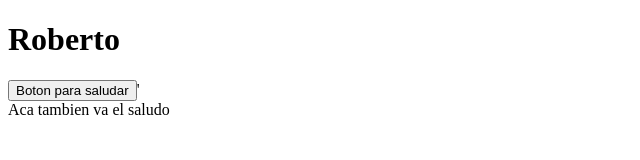
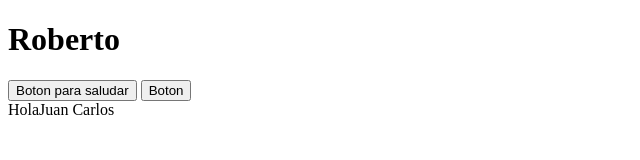
Before and after one commit to LPalermito/Prueba, a plain HTML site: page index.html in a window 1280 px wide. Both pictures are taken after a click on the button "Boton para saludar". Shown: the whole page, without its empty margins (0-640 px from the left). Drawn offline with Linux system fonts and the light colour scheme.

Commit message:
segunda version

```diff
--- a/funciones.js
+++ b/funciones.js
@@ -1,15 +1,22 @@
+
 
 
 function despedir(){
-    console.log("chauu");
+    console.log("chauu")
 
 }
 
 
 
-function saludar(nombre, apellido)   {
-    console.log ("Hola " + nombre + " " + apellido ".");
+function saludar(nombre, apellido) {
+    console.log ("Hola " + nombre + " " + apellido + ".");
     var divSaludar = document.getElementById("ElPrimerDiv");
     divSaludar.innerText = "Hola" + nombre + " " + apellido;
-    alert("Hola " + nombre + " " + apellido ".");
+    alert("Hola " + nombre + " " + apellido + ".");
 }
+
+
+function nueva() {
+
+    alert ("Holaaaa");
+}
--- a/index.html
+++ b/index.html
@@ -10,12 +10,17 @@
 
     <h1> Roberto </h1>
 
-    <button onclick='saludar("Roberto", "Facundo") '> Boton para saludar</button>'
+
+    <button onclick='saludar("Juan", " Carlos")'> Boton para saludar</button>
+
+    <button onclick='nueva'>Boton</button>
 
 
     <div id="ElPrimerDiv">Aca tambien va el saludo</div>
 
 
 
+    <script src="./funciones.js"></script>
+
 </body>
 </html>
```
